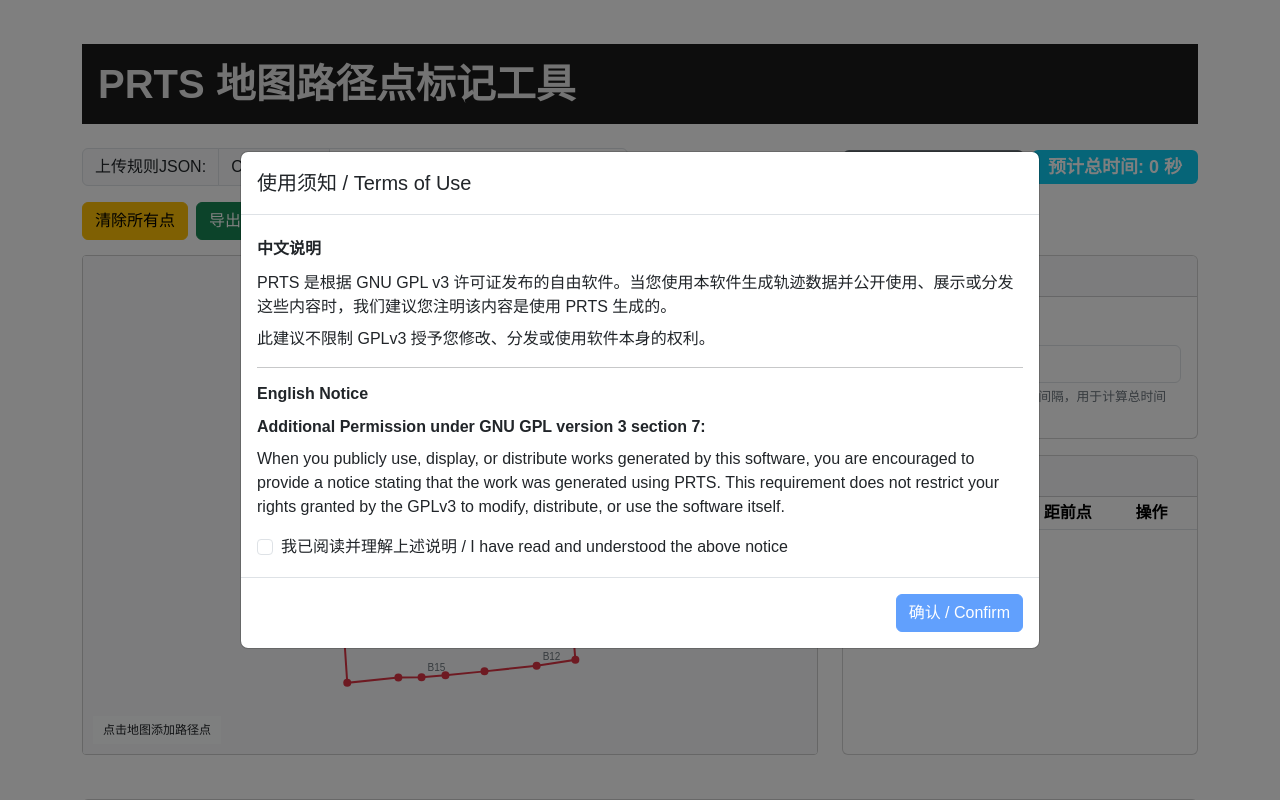
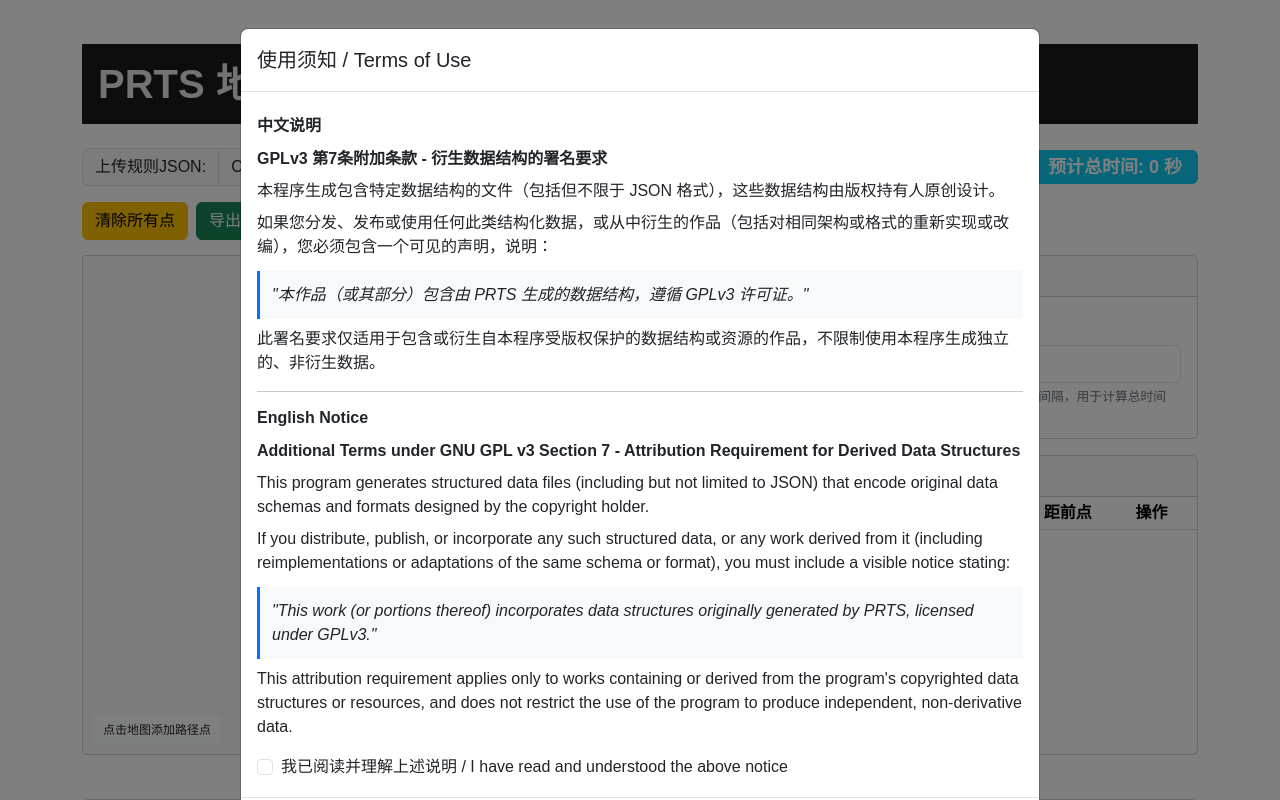
Before and after one commit to leostudiooo/PRTS, a Vue app: page / in a window 1280 px wide. Shown: the top 800 px of the page. Built offline with nearby package versions, Linux system fonts and the light colour scheme.

Commit message:
Update attribution notice and add _comment field to exported JSON
Co-authored-by: leostudiooo <35419343+leostudiooo@users.noreply.github.com>

```diff
--- a/src/components/AttributionModal.vue
+++ b/src/components/AttributionModal.vue
@@ -8,18 +8,36 @@
         <div class="modal-body">
           <h6>中文说明</h6>
           <p>
-            PRTS 是根据 GNU GPL v3 许可证发布的自由软件。当您使用本软件生成轨迹数据并公开使用、展示或分发这些内容时，我们建议您注明该内容是使用 PRTS 生成的。
+            <strong>GPLv3 第7条附加条款 - 衍生数据结构的署名要求</strong>
           </p>
           <p>
-            此建议不限制 GPLv3 授予您修改、分发或使用软件本身的权利。
+            本程序生成包含特定数据结构的文件（包括但不限于 JSON 格式），这些数据结构由版权持有人原创设计。
+          </p>
+          <p>
+            如果您分发、发布或使用任何此类结构化数据，或从中衍生的作品（包括对相同架构或格式的重新实现或改编），您必须包含一个可见的声明，说明：
+          </p>
+          <p class="notice-text">
+            "本作品（或其部分）包含由 PRTS 生成的数据结构，遵循 GPLv3 许可证。"
+          </p>
+          <p>
+            此署名要求仅适用于包含或衍生自本程序受版权保护的数据结构或资源的作品，不限制使用本程序生成独立的、非衍生数据。
           </p>
           <hr />
           <h6>English Notice</h6>
           <p>
-            <strong>Additional Permission under GNU GPL version 3 section 7:</strong>
+            <strong>Additional Terms under GNU GPL v3 Section 7 - Attribution Requirement for Derived Data Structures</strong>
           </p>
           <p>
-            When you publicly use, display, or distribute works generated by this software, you are encouraged to provide a notice stating that the work was generated using PRTS. This requirement does not restrict your rights granted by the GPLv3 to modify, distribute, or use the software itself.
+            This program generates structured data files (including but not limited to JSON) that encode original data schemas and formats designed by the copyright holder.
+          </p>
+          <p>
+            If you distribute, publish, or incorporate any such structured data, or any work derived from it (including reimplementations or adaptations of the same schema or format), you must include a visible notice stating:
+          </p>
+          <p class="notice-text">
+            "This work (or portions thereof) incorporates data structures originally generated by PRTS, licensed under GPLv3."
+          </p>
+          <p>
+            This attribution requirement applies only to works containing or derived from the program's copyrighted data structures or resources, and does not restrict the use of the program to produce independent, non-derivative data.
           </p>
           <div class="form-check mt-3">
             <input class="form-check-input" type="checkbox" v-model="agreed" id="agreeCheck">
@@ -77,4 +95,12 @@ function handleBackdropClick() {
 .modal-body p {
   margin-bottom: 0.5rem;
 }
+
+.notice-text {
+  background-color: #f8f9fa;
+  border-left: 3px solid #0d6efd;
+  padding: 0.75rem;
+  margin: 0.75rem 0;
+  font-style: italic;
+}
 </style>
--- a/src/stores/trackStore.ts
+++ b/src/stores/trackStore.ts
@@ -106,6 +106,7 @@ export const useTrackStore = defineStore('track', () => {
     if (!pathPoints.value || pathPoints.value.length === 0) return ''
 
     const exportData = {
+      _comment: 'This work (or portions thereof) incorporates data structures originally generated by PRTS, licensed under GPLv3. See https://github.com/leostudiooo/PRTS',
       track: sortedPathPoints.value,
       metadata: {
         totalDistance: totalDistance.value,
```
Also changed, not shown: 1 other file (tests, documents, lock files or other folders).
